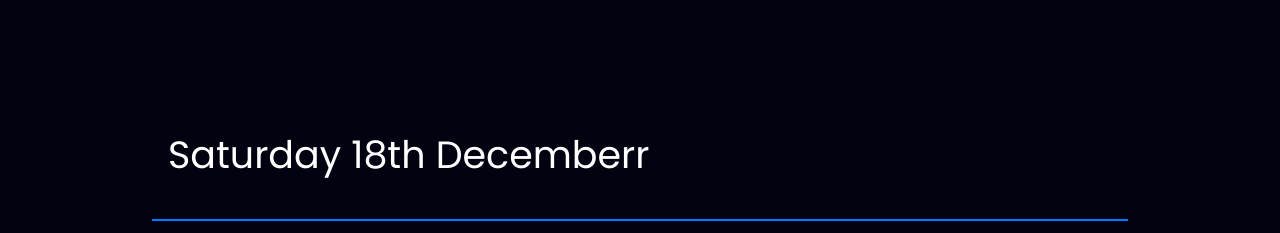
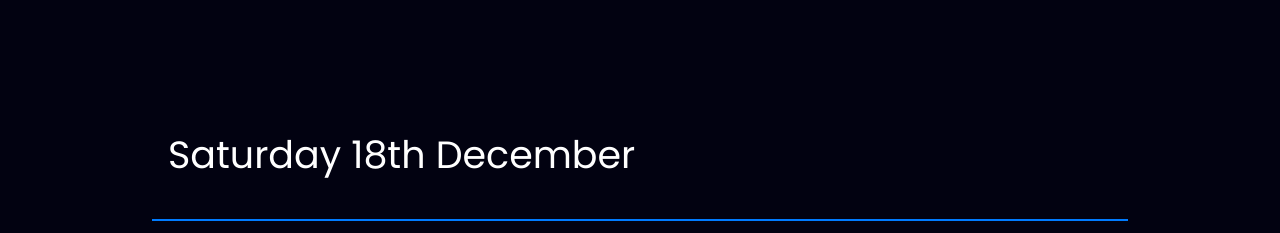
Before and after one commit to katiemhughes/radio-website, a React (Create React App) app: page / in a window 1280 px wide. Shown: the part 2040-2273 px from the top of the page. Built offline with nearby package versions, Linux system fonts and the light colour scheme.

Commit message:
typo fix

```diff
--- a/src/components/schedule/Schedule.js
+++ b/src/components/schedule/Schedule.js
@@ -49,7 +49,7 @@ const Schedule = () => {
             </table>
             <table className="schedule-table">
                 <ScheduleDate
-                    showDate="Saturday 18th Decemberr"
+                    showDate="Saturday 18th December"
                 />
                 <ScheduleItem
                     showTime="18:00 - 19:00"
```
